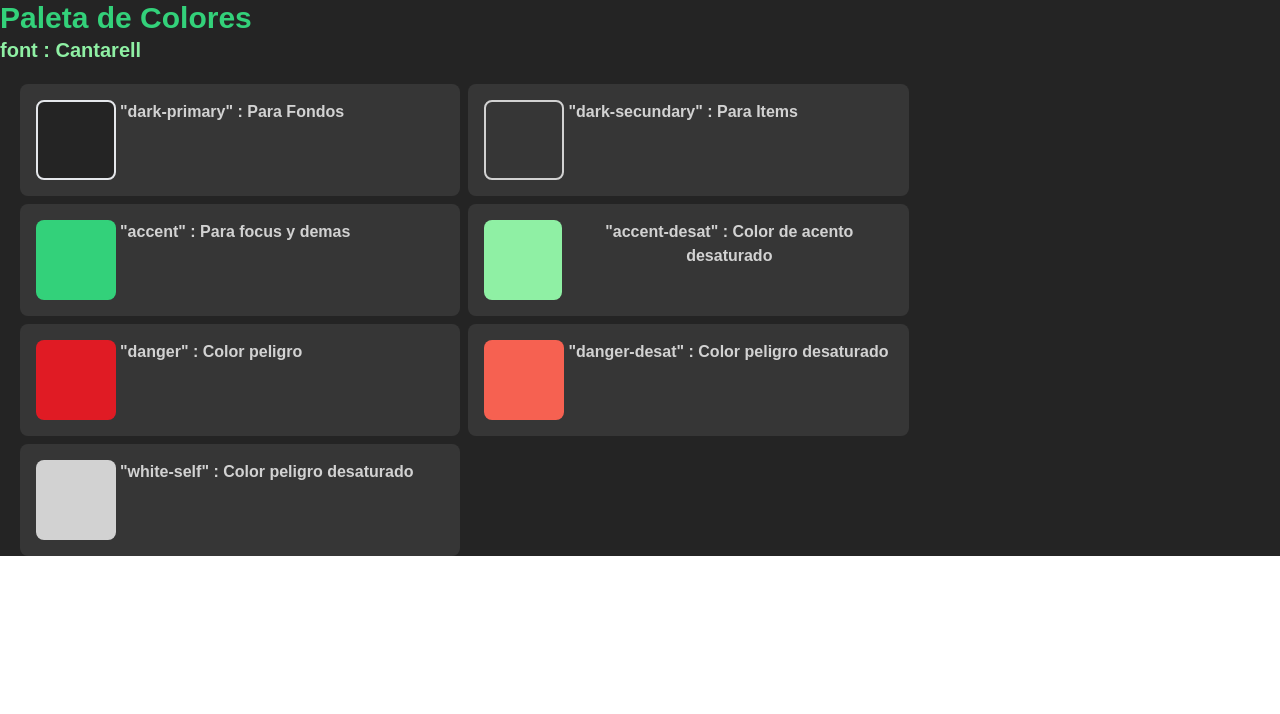
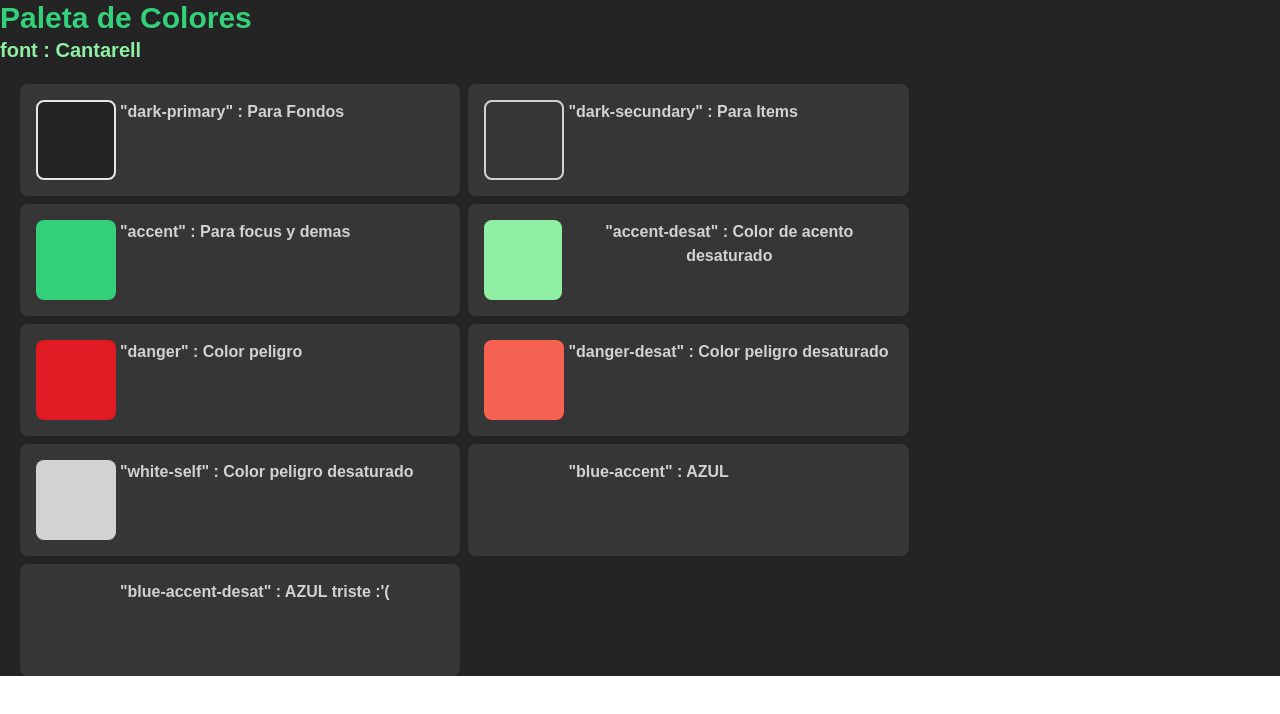
Before and after one commit to lucaspintos909/gestor-gastos-personales, a Next.js app: page /colors in a window 1280 px wide. Shown: the top 714 px of the page. Built offline with nearby package versions, Linux system fonts and the light colour scheme.

Commit message:
quito transicion q no anda y agrego items azules

```diff
--- a/pages/colors.js
+++ b/pages/colors.js
@@ -19,33 +19,41 @@ export default function Home() {
         <h3 className="text-xl font-semibold text-accent-desat">font : Cantarell</h3>
         <div className="grid w-10/12 m-5">
             <div className="grid grid-cols-2 gap-2 w-10/12">
-                <div className="transition ease-in-out delay-300 flex flex-row gap-1 bg-dark-secundary rounded-lg p-4 outline outline-offset-1 outline-transparent hover:outline-accent">
+                <div className="flex flex-row gap-1 bg-dark-secundary rounded-lg p-4 outline outline-offset-1 outline-transparent hover:outline-accent">
                     <div className="w-20 h-20 bg-dark-primary rounded-lg border-2 boarder-white-self"></div>
                     <h2 className="text-white-self font-bold  text-center whitespace-normal block">"dark-primary" : Para Fondos</h2>
                 </div>
-                <div className="transition ease-in-out delay-300 flex flex-row gap-1 bg-dark-secundary rounded-lg p-4 outline outline-offset-1 outline-transparent hover:outline-accent">
+                <div className="flex flex-row gap-1 bg-dark-secundary rounded-lg p-4 outline outline-offset-1 outline-transparent hover:outline-accent">
                     <div className="w-20 h-20 bg-dark-secundary rounded-lg border-2 border-white-self"></div>
                     <h2 className="text-white-self font-bold  text-center whitespace-normal">"dark-secundary" : Para Items</h2>
                 </div>
-                <div className="transition ease-in-out delay-300 flex flex-row gap-1 bg-dark-secundary rounded-lg p-4 outline outline-offset-1 outline-transparent hover:outline-accent">
+                <div className="flex flex-row gap-1 bg-dark-secundary rounded-lg p-4 outline outline-offset-1 outline-transparent hover:outline-accent">
                     <div className="w-20 h-20 bg-accent rounded-lg"></div>
                     <h2 className="text-white-self font-bold  text-center whitespace-normal">"accent" : Para focus y demas</h2>
                 </div>
-                <div className="transition ease-in-out delay-300 flex flex-row gap-1 bg-dark-secundary rounded-lg p-4 outline outline-offset-1 outline-transparent hover:outline-accent">
+                <div className="flex flex-row gap-1 bg-dark-secundary rounded-lg p-4 outline outline-offset-1 outline-transparent hover:outline-accent">
                     <div className="w-20 h-20 bg-accent-desat rounded-lg"></div>
                     <h2 className="text-white-self font-bold  text-center whitespace-normal">"accent-desat" : Color de acento desaturado</h2>
                 </div>
-                <div className="transition ease-in-out delay-300 flex flex-row gap-1 bg-dark-secundary rounded-lg p-4 outline outline-offset-1 outline-transparent hover:outline-accent">
+                <div className="flex flex-row gap-1 bg-dark-secundary rounded-lg p-4 outline outline-offset-1 outline-transparent hover:outline-accent">
                     <div className="w-20 h-20 bg-danger rounded-lg"></div>
                     <h2 className="text-white-self font-bold  text-center whitespace-normal">"danger" : Color peligro </h2>
                 </div>
-                <div className="transition ease-in-out delay-300 flex flex-row gap-1 bg-dark-secundary rounded-lg p-4 outline outline-offset-1 outline-transparent hover:outline-accent">
+                <div className="flex flex-row gap-1 bg-dark-secundary rounded-lg p-4 outline outline-offset-1 outline-transparent hover:outline-accent">
                     <div className="w-20 h-20 bg-danger-desat rounded-lg"></div>
                     <h2 className="text-white-self font-bold  text-center whitespace-normal">"danger-desat" : Color peligro desaturado </h2>
                 </div>
-                <div className="transition ease-in-out delay-300 flex flex-row gap-1 bg-dark-secundary rounded-lg p-4 outline outline-offset-1 outline-transparent hover:outline-accent">
+                <div className="flex flex-row gap-1 bg-dark-secundary rounded-lg p-4 outline outline-offset-1 outline-transparent hover:outline-accent">
                     <div className="w-20 h-20 bg-white-self rounded-lg"></div>
                     <h2 className="text-white-self font-bold  text-center whitespace-normal">"white-self" : Color peligro desaturado </h2>
+                </div>
+                <div className="flex flex-row gap-1 bg-dark-secundary rounded-lg p-4 outline outline-offset-1 outline-transparent hover:outline-accent">
+                    <div className="w-20 h-20 bg-blue-accent rounded-lg"></div>
+                    <h2 className="text-white-self font-bold  text-center whitespace-normal">"blue-accent" : AZUL </h2>
+                </div>
+                <div className="flex flex-row gap-1 bg-dark-secundary rounded-lg p-4 outline outline-offset-1 outline-transparent hover:outline-accent">
+                    <div className="w-20 h-20 bg-blue-accent-desat rounded-lg"></div>
+                    <h2 className="text-white-self font-bold  text-center whitespace-normal">"blue-accent-desat" : AZUL triste :'( </h2>
                 </div>
             </div>
         </div>
```
